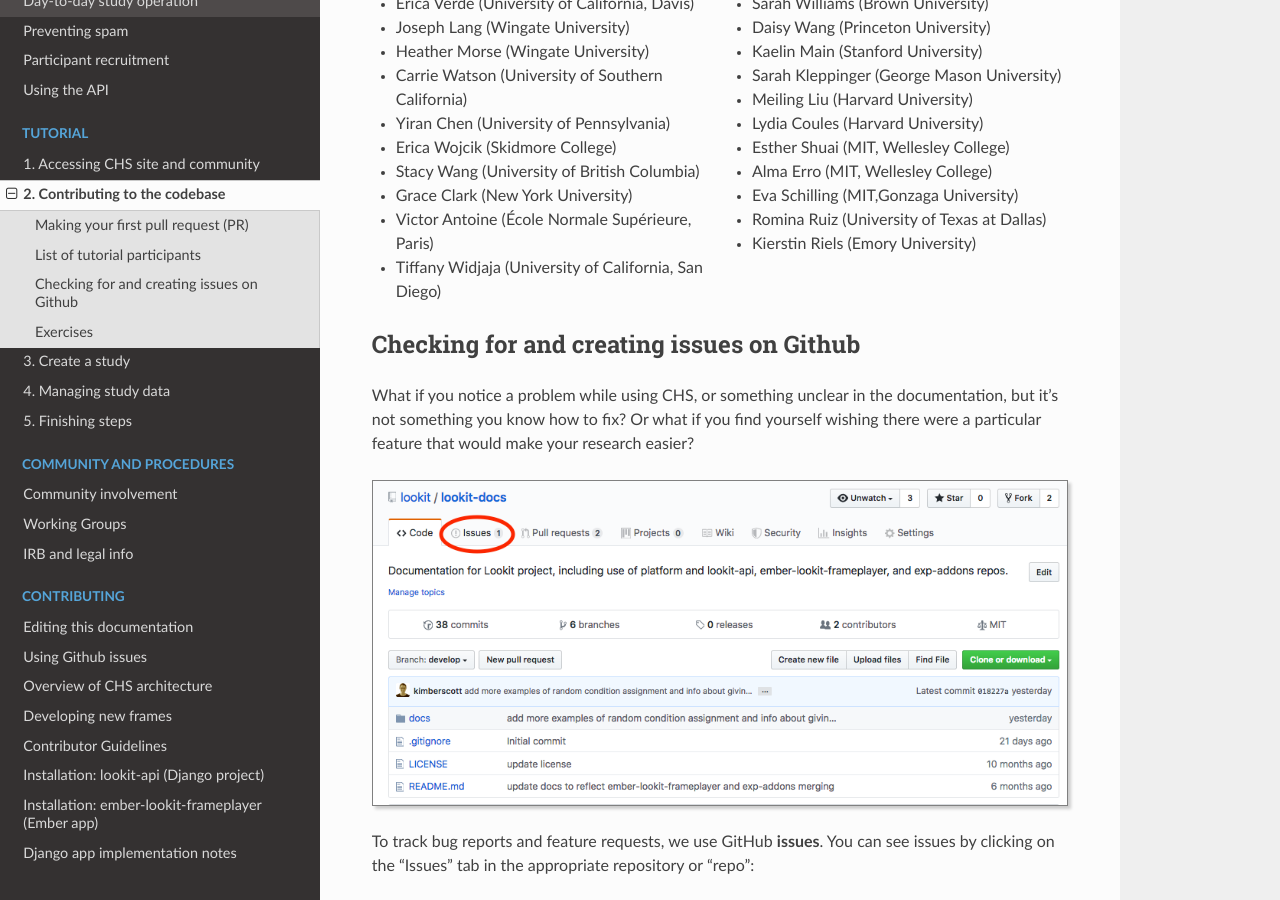
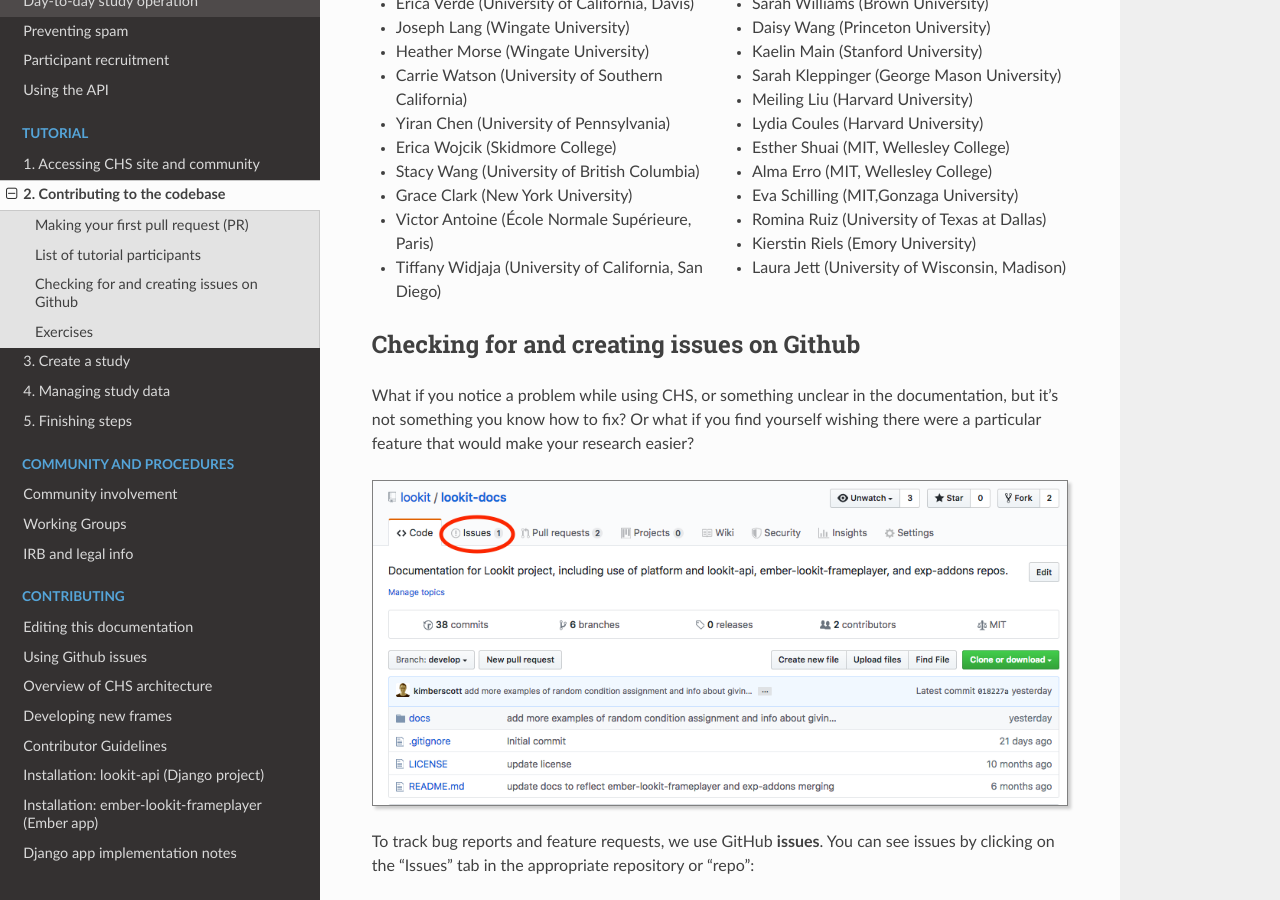
Before and after one commit to lookit/lookit-docs, a Sphinx documentation site: the page built from docs/source/tutorial-contributing.rst, in a window 1280 px wide and 900 px high, scrolled down 9489 px. Built offline with Sphinx 7.4.7 and the Read the Docs theme 3.1.0, drawn with Linux system fonts in a browser that asks for light colours.

Commit message:
Update tutorial-contributing.rst

```diff
--- a/docs/source/tutorial-contributing.rst
+++ b/docs/source/tutorial-contributing.rst
@@ -388,6 +388,7 @@
 - Eva Schilling (MIT,Gonzaga University)
 - Romina Ruiz (University of Texas at Dallas)
 - Kierstin Riels (Emory University)
+- Laura Jett (University of Wisconsin, Madison)
 
 Checking for and creating issues on Github
 -------------------------------------------
```
